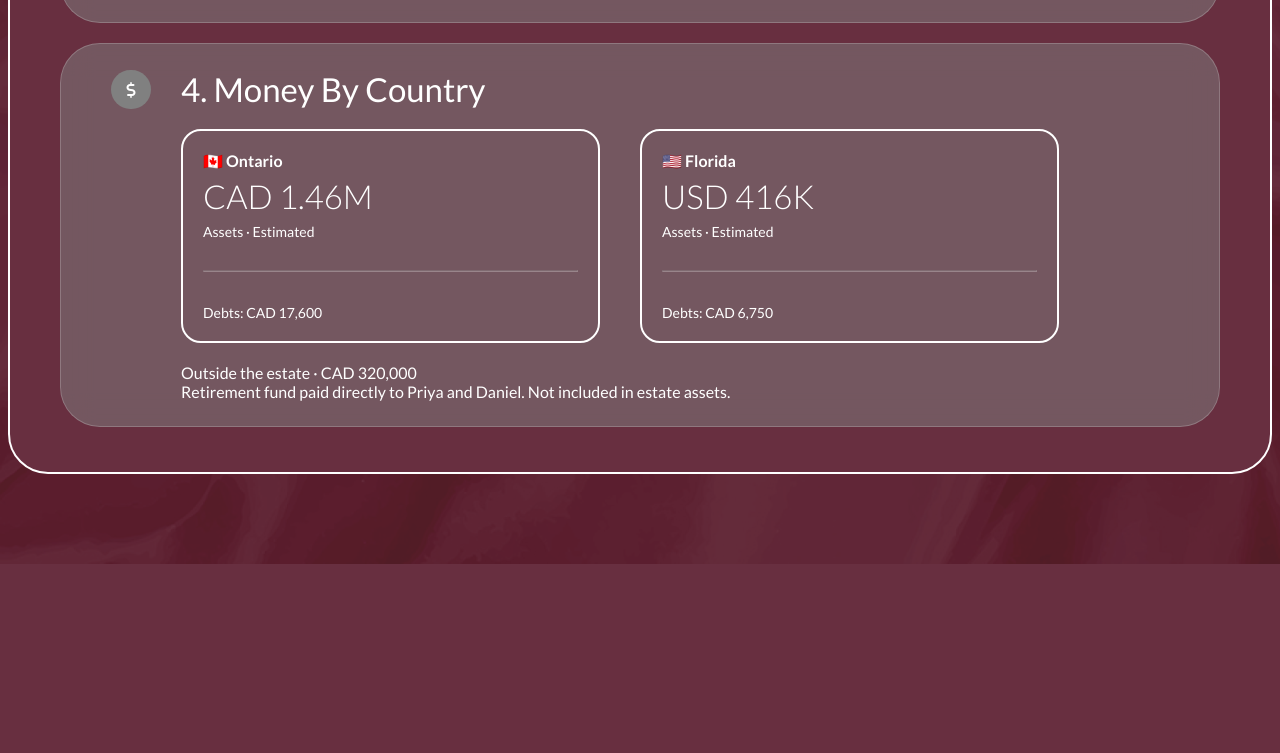
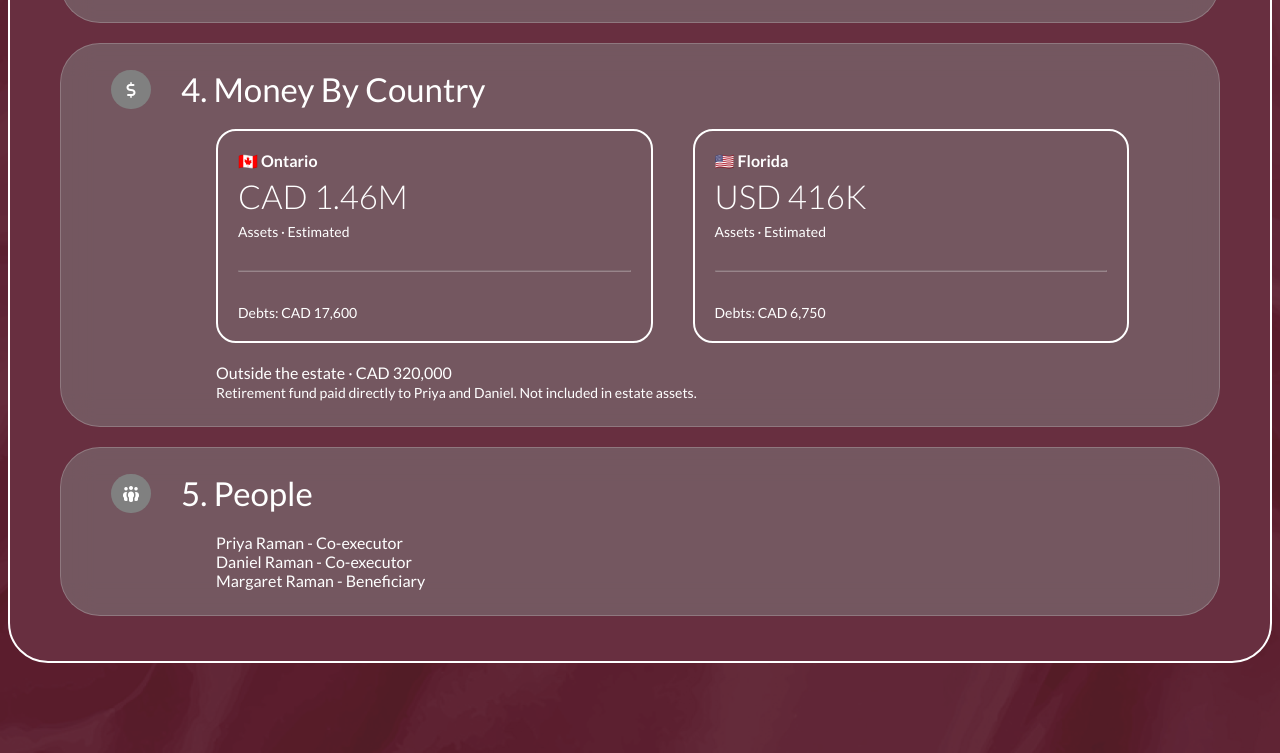
Before and after one commit to Mohamed-M/Ferrymark, a plain HTML site: page index.html in a window 1280 px wide. Shown: the part 883-1636 px from the top of the page. Before the commit the page ends 1447 px from the top, so only its background shows below. Drawn offline with Linux system fonts and the light colour scheme.

Commit message:
Add People section

```diff
--- a/index.html
+++ b/index.html
@@ -119,7 +119,24 @@
 
         <div class="left">
           <div>Outside the estate · CAD 320,000 </div>
-          <div>Retirement fund paid directly to Priya and Daniel. Not included in estate assets.</div>
+          <small>Retirement fund paid directly to Priya and Daniel. Not included in estate assets.</small>
+        </div>
+    </div>
+
+        <div class="card col">
+      <div class="title">
+        <div class="icon">
+          <i class="fa-solid fa-people-group"></i>
+        </div>
+        <div>
+          <h2>5. People</h2>
+        </div>
+      </div>
+
+        <div class="left">
+          <div>Priya Raman - Co-executor</div>
+          <div>Daniel Raman - Co-executor</div>
+          <div>Margaret Raman - Beneficiary</div>
         </div>
     </div>
 
--- a/style.css
+++ b/style.css
@@ -144,7 +144,7 @@ hr {
 }
 
 .left {
-  padding: 0 70px;
+  padding: 0 0 0 105px;
   margin-top: 20px;
   flex-grow: 1;
 }
```
